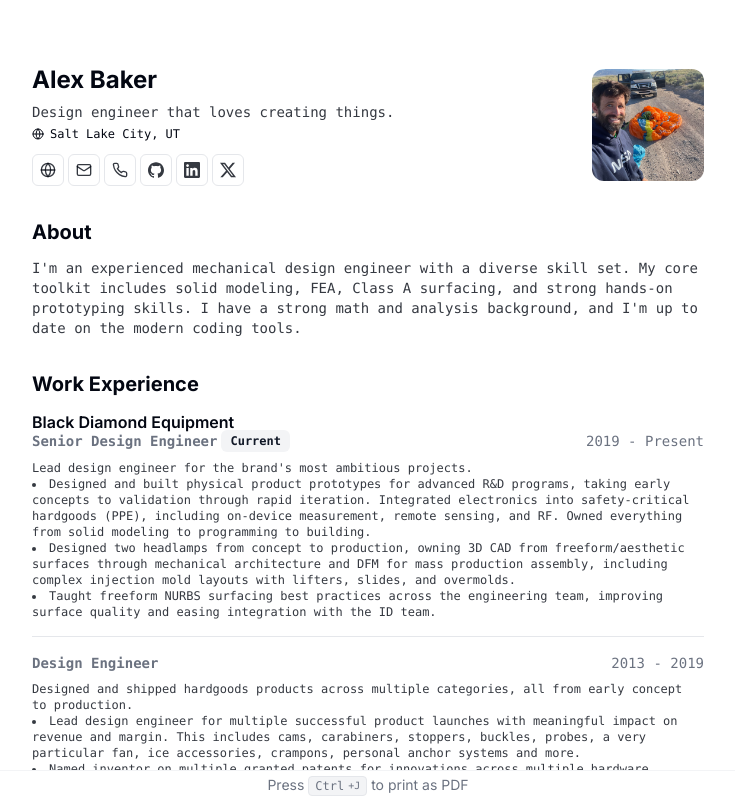
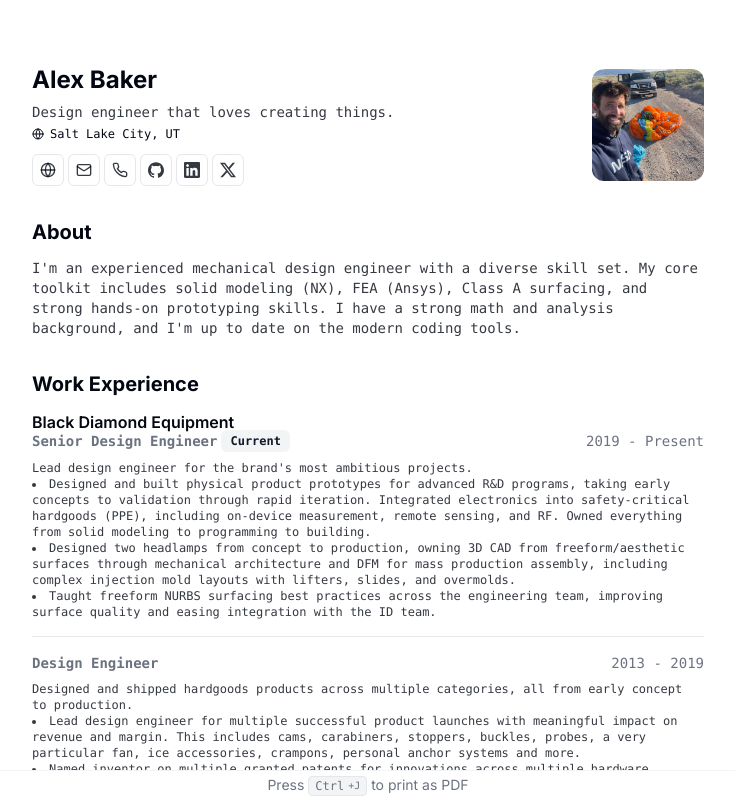
Before and after one commit to bakerjohnalex/resume, a Next.js app: page / in a window 1280 px wide. Shown: the top 798 px of the page, without its empty margins (272-1007 px from the left). Built offline with nearby package versions, Linux system fonts and the light colour scheme.

Commit message:
Specify software tools in summary section
Updated summary to specify software tools used in design.

```diff
--- a/src/data/resume-data.tsx
+++ b/src/data/resume-data.tsx
@@ -9,7 +9,7 @@ export const RESUME_DATA: ResumeData = {
   summary: (
     <>
       I'm an experienced mechanical design engineer with a diverse skill set. My
-      core toolkit includes solid modeling, FEA, Class A surfacing, and strong
+      core toolkit includes solid modeling (NX), FEA (Ansys), Class A surfacing, and strong
       hands-on prototyping skills. I have a strong math and analysis background,
       and I'm up to date on the modern coding tools.
     </>
```
